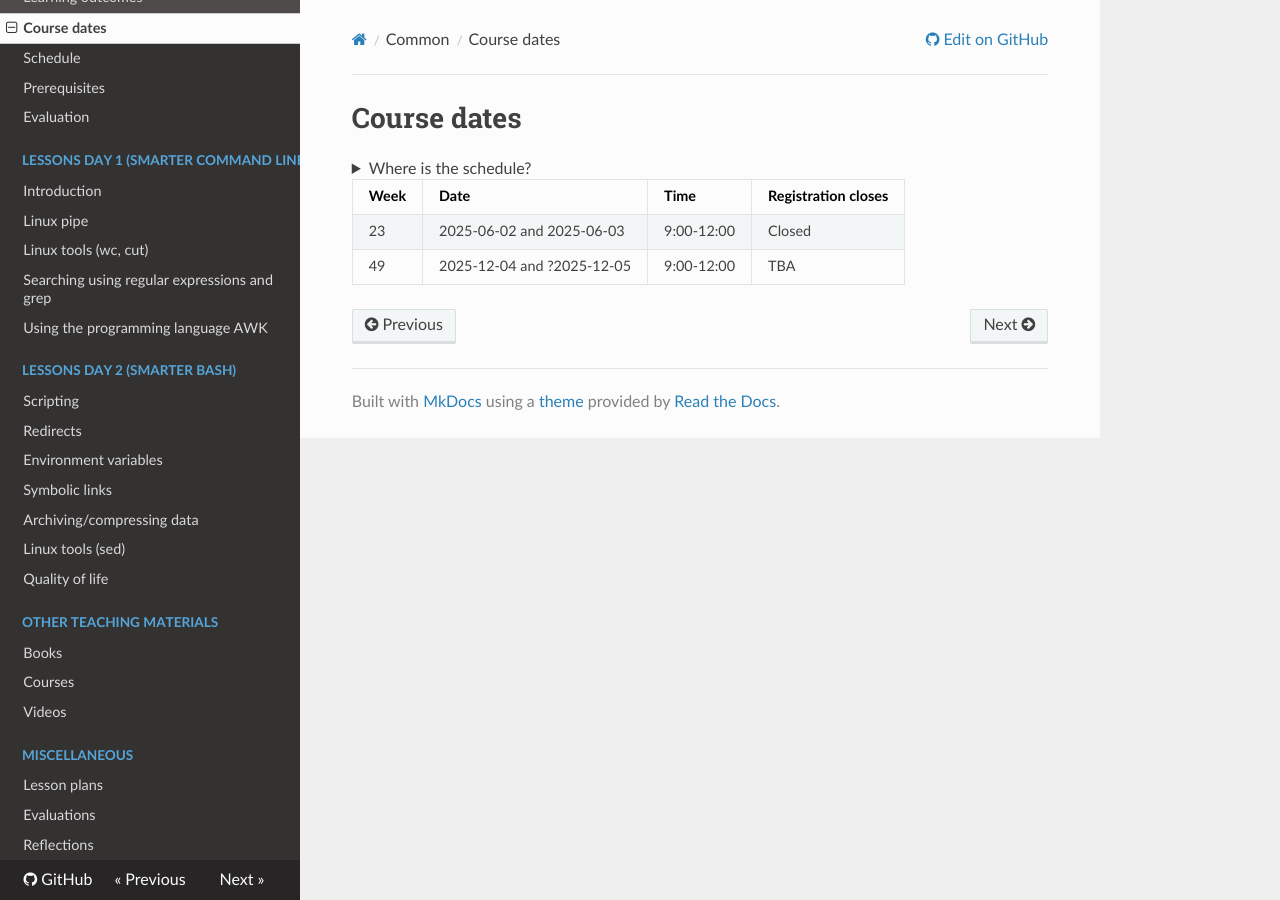
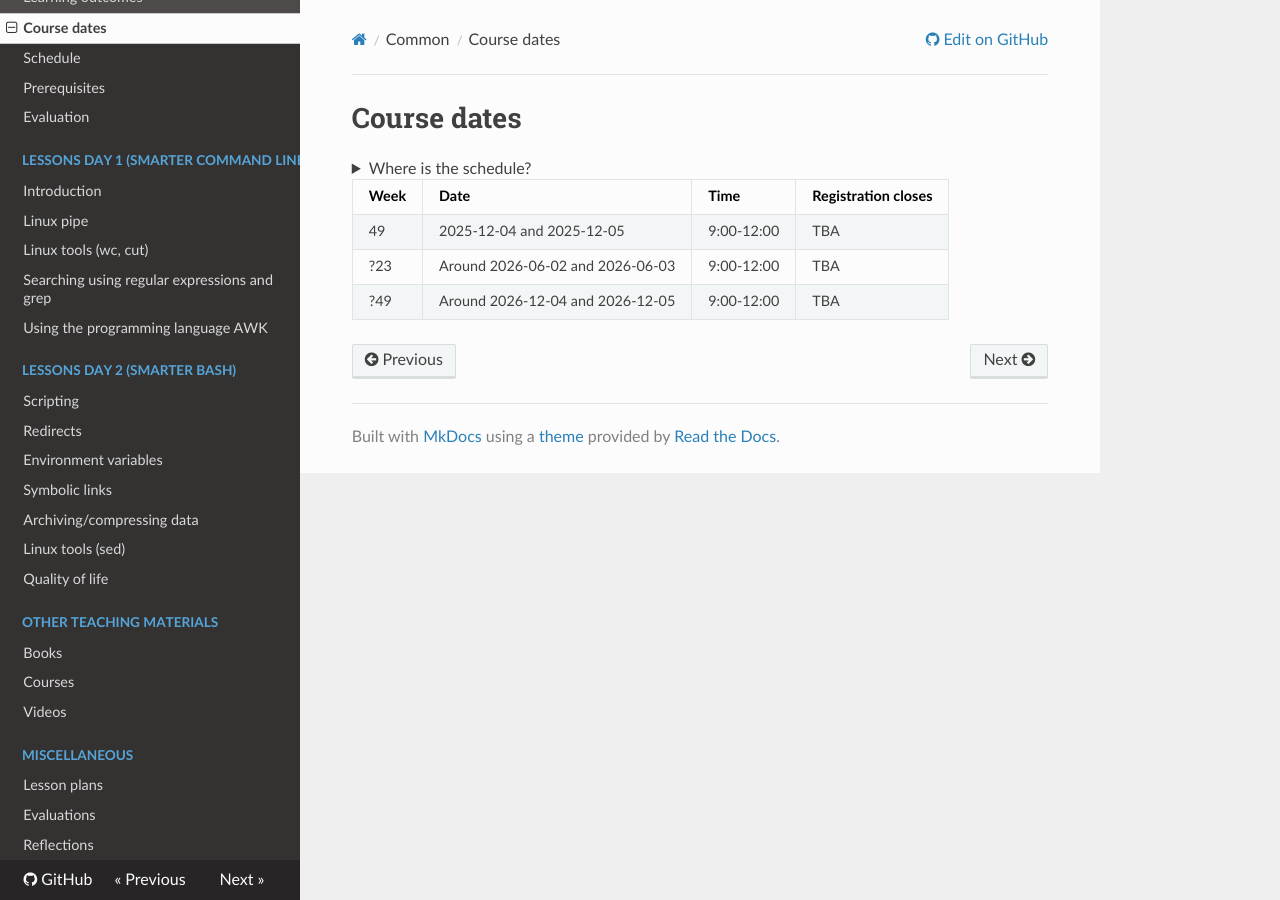
Before and after one commit to UPPMAX/linux-command-line-201, an MkDocs documentation site: the page built from docs/course_dates.md, in a window 1280 px wide. Built offline with MkDocs 1.6.1, drawn with Linux system fonts in a browser that asks for light colours; nearby versions of some CDN libraries.

Commit message:
Sketch future dates

```diff
--- a/docs/course_dates.md
+++ b/docs/course_dates.md
@@ -13,9 +13,10 @@ tags:
 
 <!-- markdownlint-disable MD013 --><!-- Tables cannot be split up over lines, hence will break 80 characters per line -->
 
-Week|Date                       |Time       |Registration closes
-----|---------------------------|-----------|-------------------
-23  |2025-06-02 and 2025-06-03  |9:00-12:00 |Closed
-49  |2025-12-04 and ?2025-12-05 |9:00-12:00 |TBA
+Week|Date                            |Time       |Registration closes
+----|--------------------------------|-----------|-------------------
+49  |2025-12-04 and 2025-12-05       |9:00-12:00 |TBA
+?23 |Around 2026-06-02 and 2026-06-03|9:00-12:00 |TBA
+?49 |Around 2026-12-04 and 2026-12-05|9:00-12:00 |TBA
 
 <!-- markdownlint-enable MD013 -->
```
